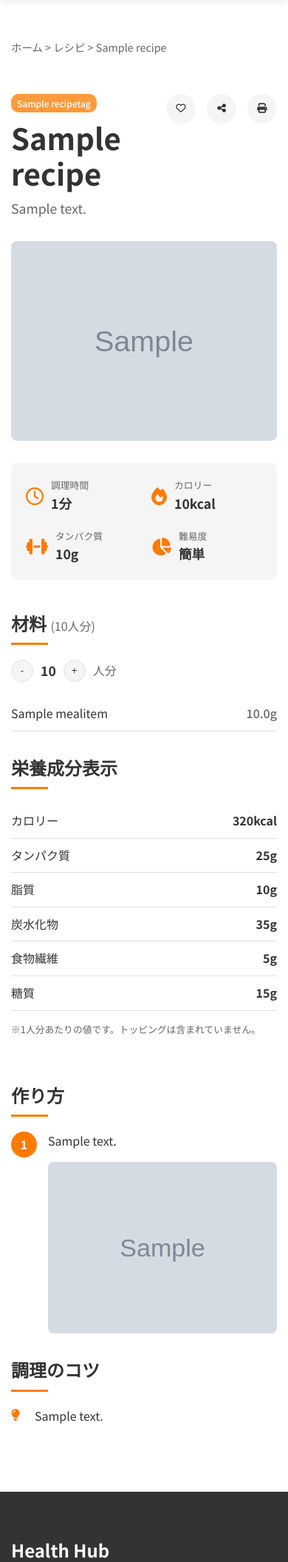
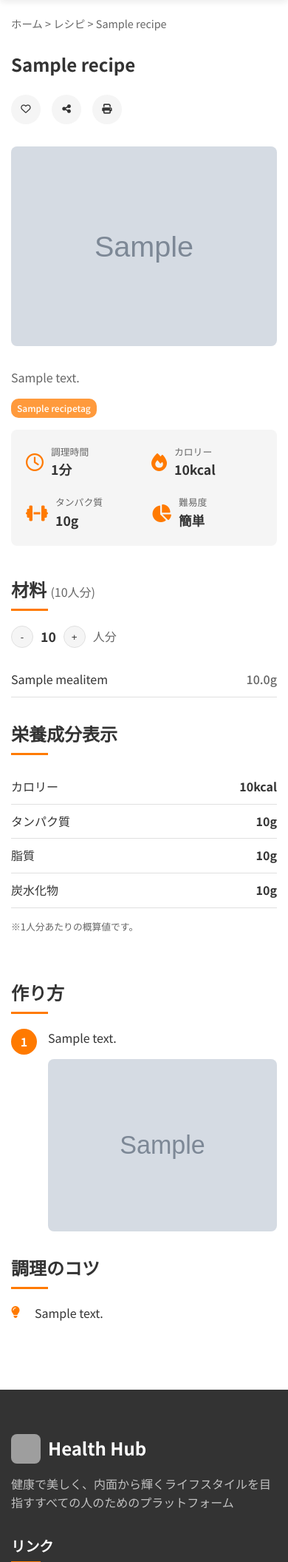
Before and after one commit to yuki00yossi/gymdiary-be, a Django app: page /health-hub/recipes/1 in a window 390 px wide. Shown: the part 70-2182 px from the top of the page at 74% size. Run offline with Django 5.2, Linux system fonts and the light colour scheme; tables that the repository leaves empty hold one stand-in row (values such as "Sample post"); grey boxes marked "Sample" are stand-in pictures; parts of the project's set-up code (start-up, migrations or seed data) failed here and were passed over; grey boxes are pictures that could not be loaded.

Commit message:
ロゴ変更&レシピ詳細ページのデザイン修正

```diff
--- a/templates/health_hub/base.html
+++ b/templates/health_hub/base.html
@@ -33,7 +33,7 @@
                 <div class="header-content">
                     <div class="logo">
                     <a href="/health-hub">
-                        <img src="https://gymdiary-assets.s3.ap-northeast-1.amazonaws.com/public/logo_color.webp" alt="Gym Diary Logo">
+                        <img src="https://gymdiary-assets.s3.ap-northeast-1.amazonaws.com/public/health_hub_logo.webp" alt="Health Hub Logo">
                         <span>Health Hub</span>
                     </a>
                     </div>
@@ -86,6 +86,7 @@
             <div class="footer-content">
                 <div class="footer-about">
                 <div class="logo">
+                    <img src="https://gymdiary-assets.s3.ap-northeast-1.amazonaws.com/public/health_hub_logo.webp" alt="Health Hub Logo">
                     <span>Health Hub</span>
                 </div>
                 <p>健康で美しく、内面から輝くライフスタイルを目指すすべての人のためのプラットフォーム</p>
--- a/templates/health_hub/recipe_detail.html
+++ b/templates/health_hub/recipe_detail.html
@@ -1,12 +1,12 @@
 {% extends "health_hub/base.html" %}
 
 {% block content %}
-<main style="padding-top: 2rem;">
+<main style="">
     <!-- レシピ詳細 -->
     <article class="recipe-detail">
       <div class="container">
         <!-- パンくずリスト -->
-        <div class="breadcrumbs" style="margin-bottom: 2rem;">
+        <div class="breadcrumbs" style="">
           <a href="/health-hub">ホーム</a> &gt;
           <a href="/health-hub/recipes">レシピ</a> &gt;
           <span>{{ object.title }}</span>
@@ -15,16 +15,7 @@
         <!-- レシピヘッダー -->
         <div class="recipe-header">
           <div class="recipe-title">
-            <div class="recipe-tags">
-              {% for tag in object.tags.all %}
-                <span class="recipe-tag"><a href="/health-hub/recipes/search/?tags={{ tag.slug }}" style="color: white;">{{ tag.name }}</a></span>
-              {% endfor %}
-              {% comment %} <span class="recipe-tag"><a href="/health-hub/recipes?tags=hoge" style="color: white;">朝食</a></span>
-
-              <span class="recipe-tag"><a href="/health-hub/recipes?tags=hoge" style="color: white;">高タンパク</a></span> {% endcomment %}
-            </div>
             <h1>{{ object.title }}</h1>
-            <p class="recipe-subtitle">{{ object.description }}</p>
           </div>
 
           <div class="recipe-actions">
@@ -54,7 +45,14 @@
             <div class="recipe-image-container">
               <img src="{{ object.image.url }}" alt="{{ object.title }}の画像" class="recipe-main-image">
             </div>
-          {% endif %}
+            {% endif %}
+          <p class="recipe-subtitle">{{ object.description|linebreaksbr }}</p>
+          <div class="recipe-tags" style="margin-top: 1rem; margin-bottom: 1rem;">
+            {% for tag in object.tags.all %}
+              <span class="recipe-tag"><a href="/health-hub/recipes/search/?tags={{ tag.slug }}" style="color: white;">{{ tag.name }}</a></span>
+            {% endfor %}
+          </div>
+
 
           <div class="recipe-info">
             <div class="info-item">
@@ -112,30 +110,31 @@
                 <div class="nutrition-table">
                   <div class="nutrition-row">
                     <span class="nutrition-name">カロリー</span>
-                    <span class="nutrition-value">320kcal</span>
+                    <span class="nutrition-value">{{ object.total_calories }}kcal</span>
                   </div>
                   <div class="nutrition-row">
                     <span class="nutrition-name">タンパク質</span>
-                    <span class="nutrition-value">25g</span>
+                    <span class="nutrition-value">{{ object.total_protein }}g</span>
                   </div>
                   <div class="nutrition-row">
                     <span class="nutrition-name">脂質</span>
-                    <span class="nutrition-value">10g</span>
+                    <span class="nutrition-value">{{ object.total_fat }}g</span>
                   </div>
                   <div class="nutrition-row">
                     <span class="nutrition-name">炭水化物</span>
-                    <span class="nutrition-value">35g</span>
+                    <span class="nutrition-value">{{ object.total_carbs }}g</span>
                   </div>
-                  <div class="nutrition-row">
-                    <span class="nutrition-name">食物繊維</span>
-                    <span class="nutrition-value">5g</span>
-                  </div>
-                  <div class="nutrition-row">
+                  {% comment %} <div class="nutrition-row" style="padding-left: 2rem;">
                     <span class="nutrition-name">糖質</span>
                     <span class="nutrition-value">15g</span>
                   </div>
+                  <div class="nutrition-row" style="padding-left: 2rem;">
+                    <span class="nutrition-name">食物繊維</span>
+                    <span class="nutrition-value">5g</span>
+                  </div> {% endcomment %}
+
                 </div>
-                <p class="nutrition-note">※1人分あたりの値です。トッピングは含まれていません。</p>
+                <p class="nutrition-note">※1人分あたりの概算値です。</p>
                 {% comment %} <div class="nutrition-chart">
                   <h3>PFCバランス</h3>
                   <div class="chart-container">
@@ -952,6 +951,23 @@
 
     /* レスポンシブデザイン */
     @media (max-width: 992px) {
+      .recipe-header {
+        flex-wrap: wrap;
+      }
+
+      .recipe-title h1 {
+        font-size: 1.5rem;
+      }
+
+      .recipe-subtitle {
+        font-size: 1rem;
+      }
+
+      .recipe-actions {
+        width: 100%;
+        justify-content: flex-start;
+        margin-top: 1rem;
+      }
     .recipe-content {
         grid-template-columns: 1fr;
         gap: 30px;
```
